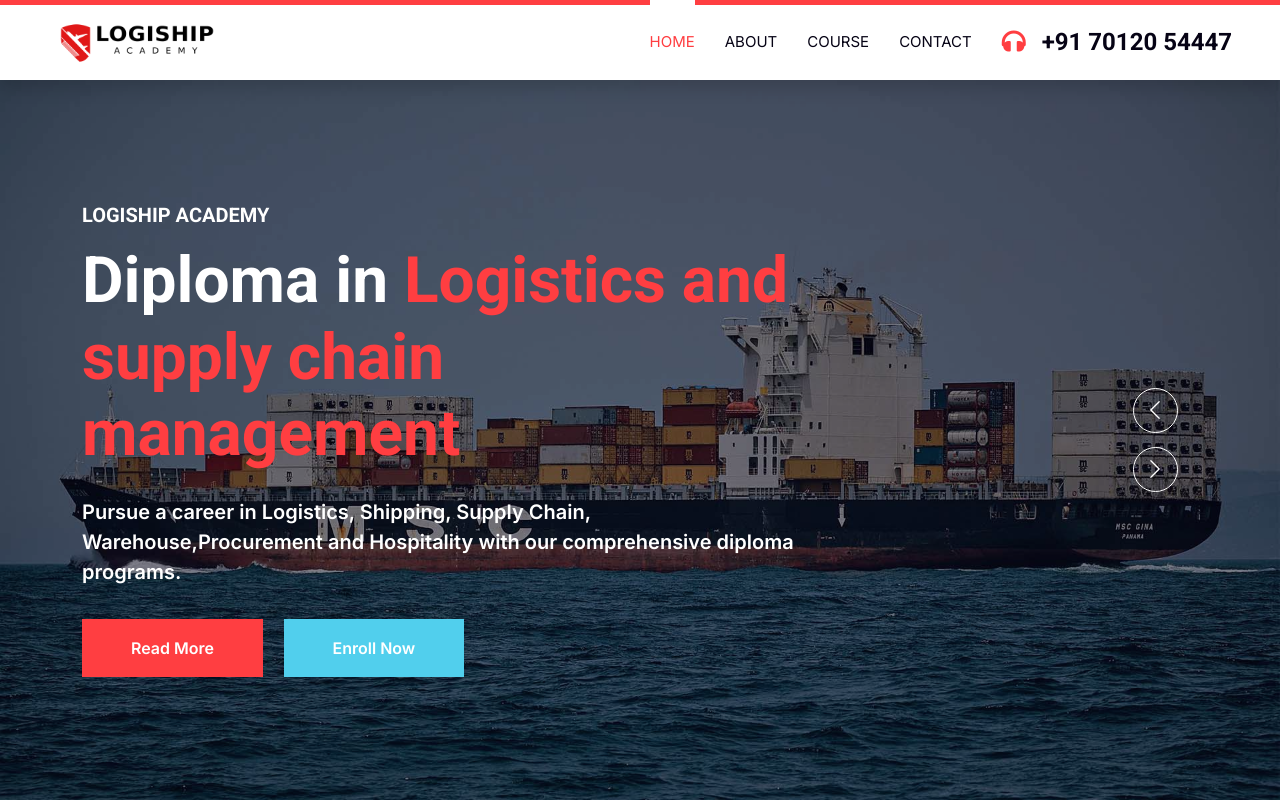
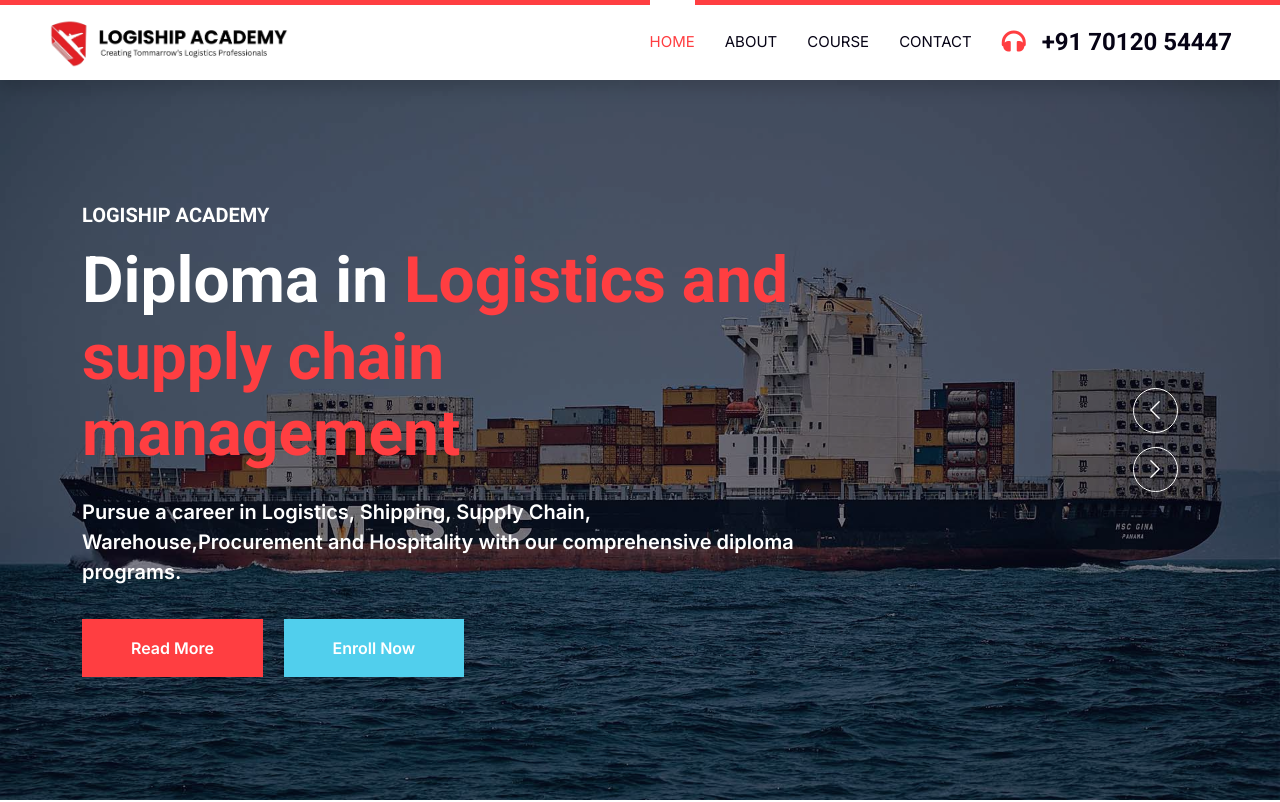
Before and after one commit to slfspaceserver/logiship-academy, a plain HTML site: page index.html in a window 1280 px wide. Shown: the top 802 px of the page. Drawn offline with nearby package versions, Linux system fonts and the light colour scheme.

Commit message:
Update index.html

```diff
--- a/index.html
+++ b/index.html
@@ -42,7 +42,7 @@
     <!-- Navbar Start -->
     <nav class="navbar navbar-expand-lg bg-white navbar-light shadow border-top border-5 border-primary sticky-top p-0">
         <a href="index.html" class="navbar-brand  d-flex align-items-center px-4 px-lg-5">
-            <img src="img/logo.png" alt="" style="height: 100px;">
+            <img src="img/logo1.png" alt="" style="height: 50px;">
         </a>
         <button type="button" class="navbar-toggler me-4" data-bs-toggle="collapse" data-bs-target="#navbarCollapse">
             <span class="navbar-toggler-icon"></span>
```
